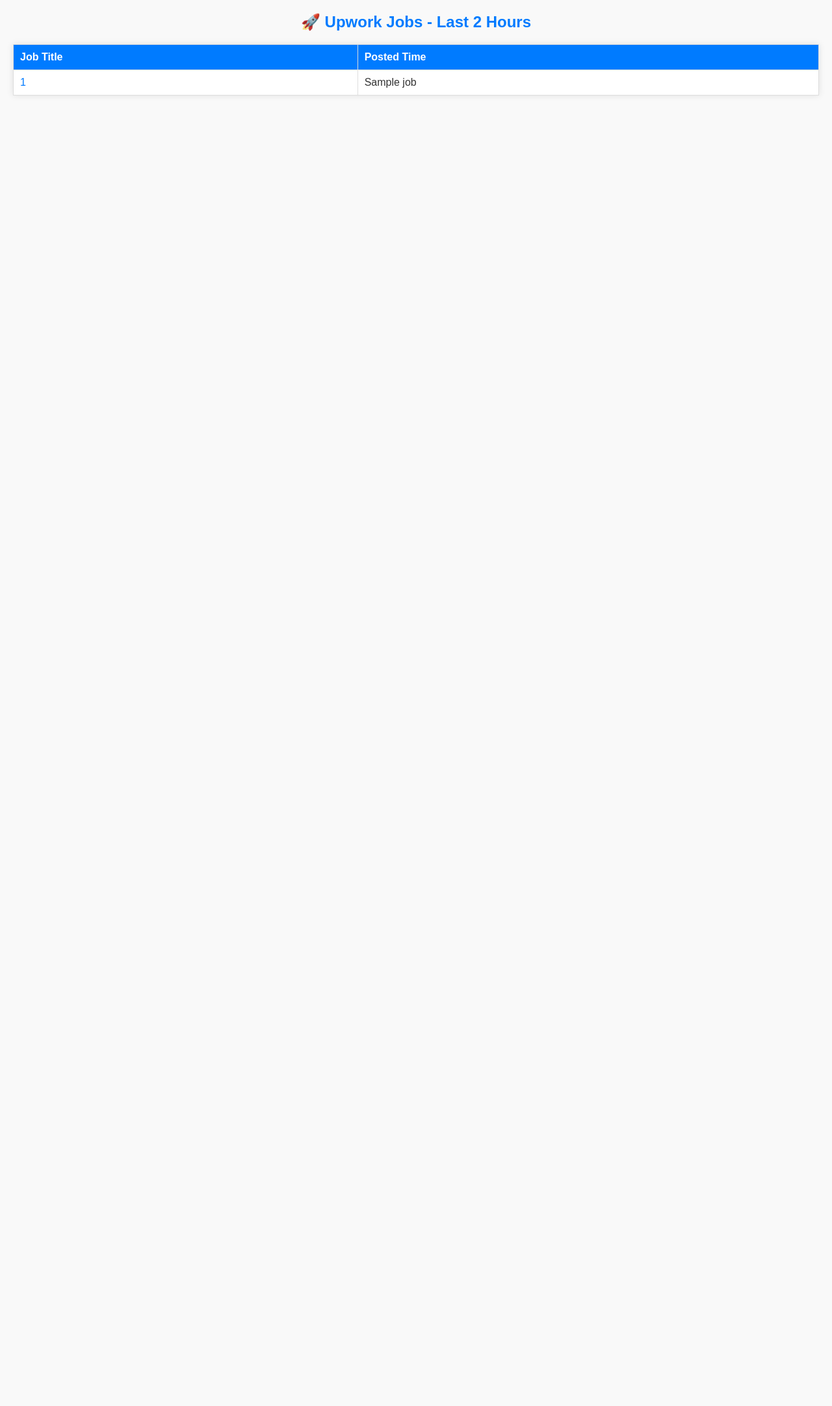
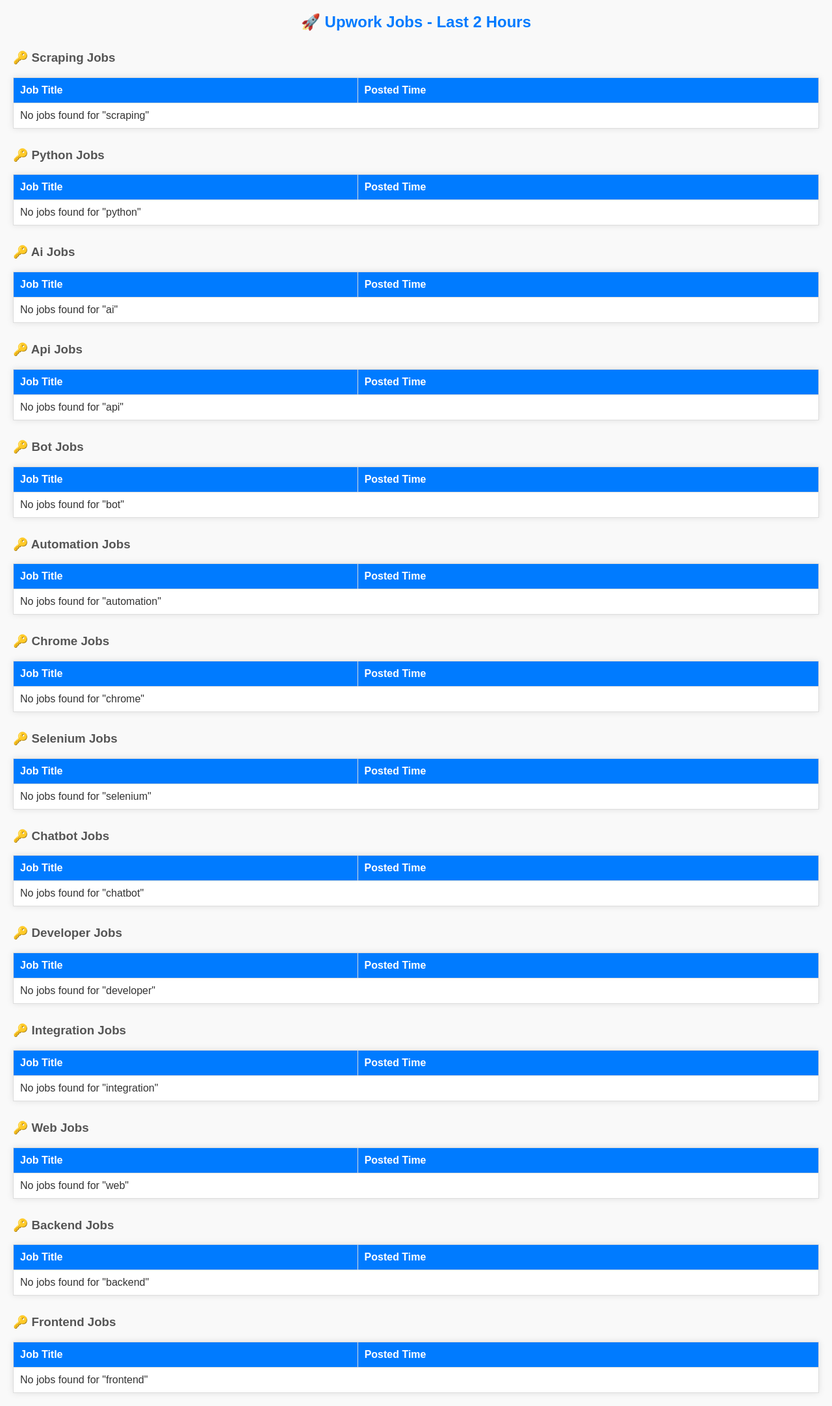
Before and after one commit to danielpinto-developer/webscraper_upwork, a Flask app: template templates/index.html in a window 1280 px wide. Shown: the whole page at 65% size. Before the commit the page ends 147 px from the top, so only its background shows below. Run offline with Flask 3, Linux system fonts and the light colour scheme; the template is opened without the code that fills it: most values are stand-ins (such as "Sample title", 1, 10 or a date in 2020).

Commit message:
fixing html for keyword seperation

```diff
--- a/app.py
+++ b/app.py
@@ -10,17 +10,22 @@
     conn = sqlite3.connect(DB_NAME)
     cursor = conn.cursor()
 
-    # Fetch jobs posted within the last 2 hours
+    # Get current time and subtract 2 hours
+    two_hours_ago = datetime.datetime.now() - datetime.timedelta(hours=2)
+
+    # Query to fetch jobs within the last 2 hours
     cursor.execute("""
         SELECT title, job_link, posted_time
         FROM jobs
-        WHERE posted_time LIKE '%hour%' OR posted_time LIKE '%minute%'
+        WHERE posted_time LIKE '%minute%'
+        OR (posted_time LIKE '%hour%' AND CAST(SUBSTR(posted_time, 1, INSTR(posted_time, ' ') - 1) AS INTEGER) <= 2)
         ORDER BY id DESC
-    """
-    )
+    """)
+
     jobs = cursor.fetchall()
     conn.close()
     return jobs
+
 
 # Flask route to display the jobs
 @app.route("/")
--- a/templates/index.html
+++ b/templates/index.html
@@ -48,7 +48,10 @@
   <body>
     <h2>🚀 Upwork Jobs - Last 2 Hours</h2>
 
-    {% for job in jobs %}
+    {% set keywords = ["scraping", "python", "ai", "api", "bot", "automation",
+    "chrome", "selenium", "chatbot", "developer", "integration", "web",
+    "backend", "frontend"] %} {% for keyword in keywords %}
+    <h3>🔑 {{ keyword.capitalize() }} Jobs</h3>
     <table>
       <thead>
         <tr>
@@ -57,10 +60,17 @@
         </tr>
       </thead>
       <tbody>
+        {% set found = false %} {% for job in jobs %} {% if keyword in
+        job[0]|lower %} {% set found = true %}
         <tr>
           <td><a href="{{ job[1] }}" target="_blank">{{ job[0] }}</a></td>
           <td>{{ job[2] }}</td>
         </tr>
+        {% endif %} {% endfor %} {% if not found %}
+        <tr>
+          <td colspan="2">No jobs found for "{{ keyword }}"</td>
+        </tr>
+        {% endif %}
       </tbody>
     </table>
     {% endfor %}
```
